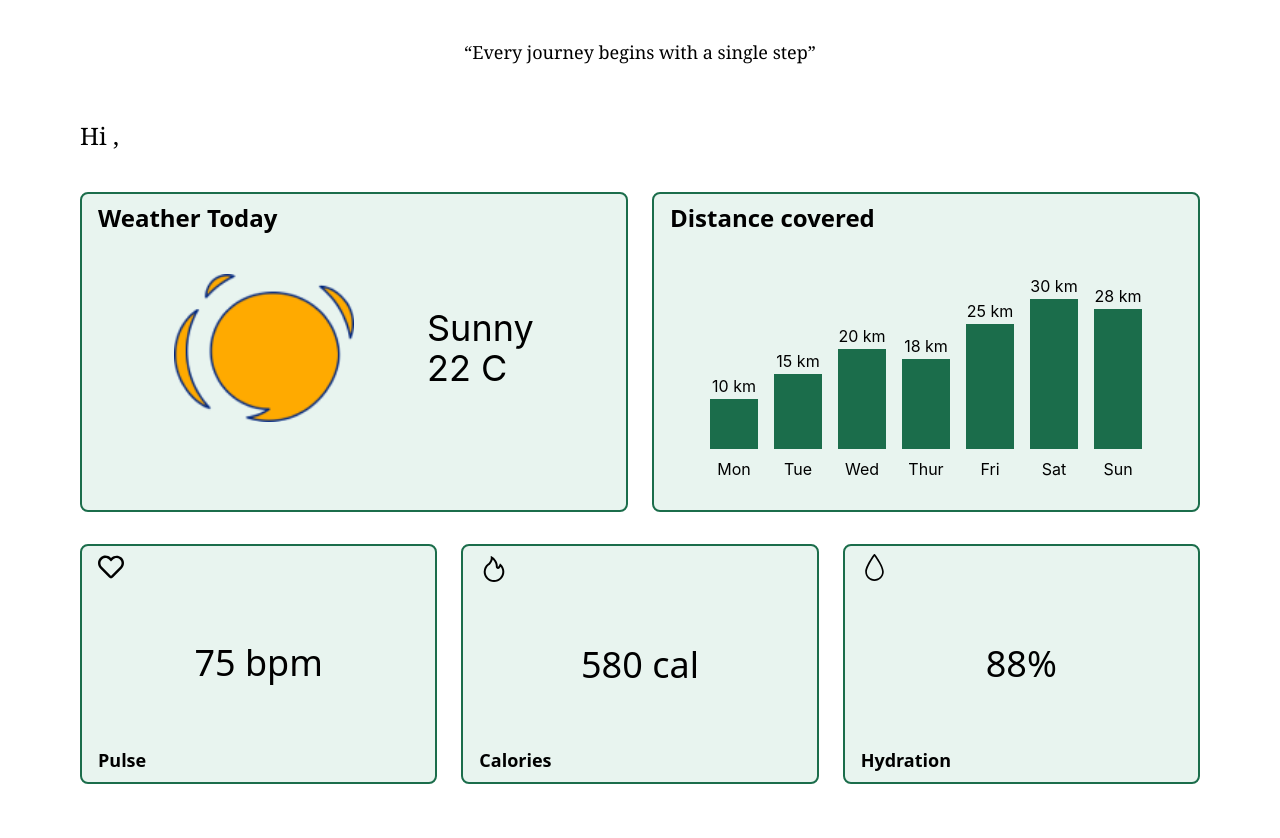
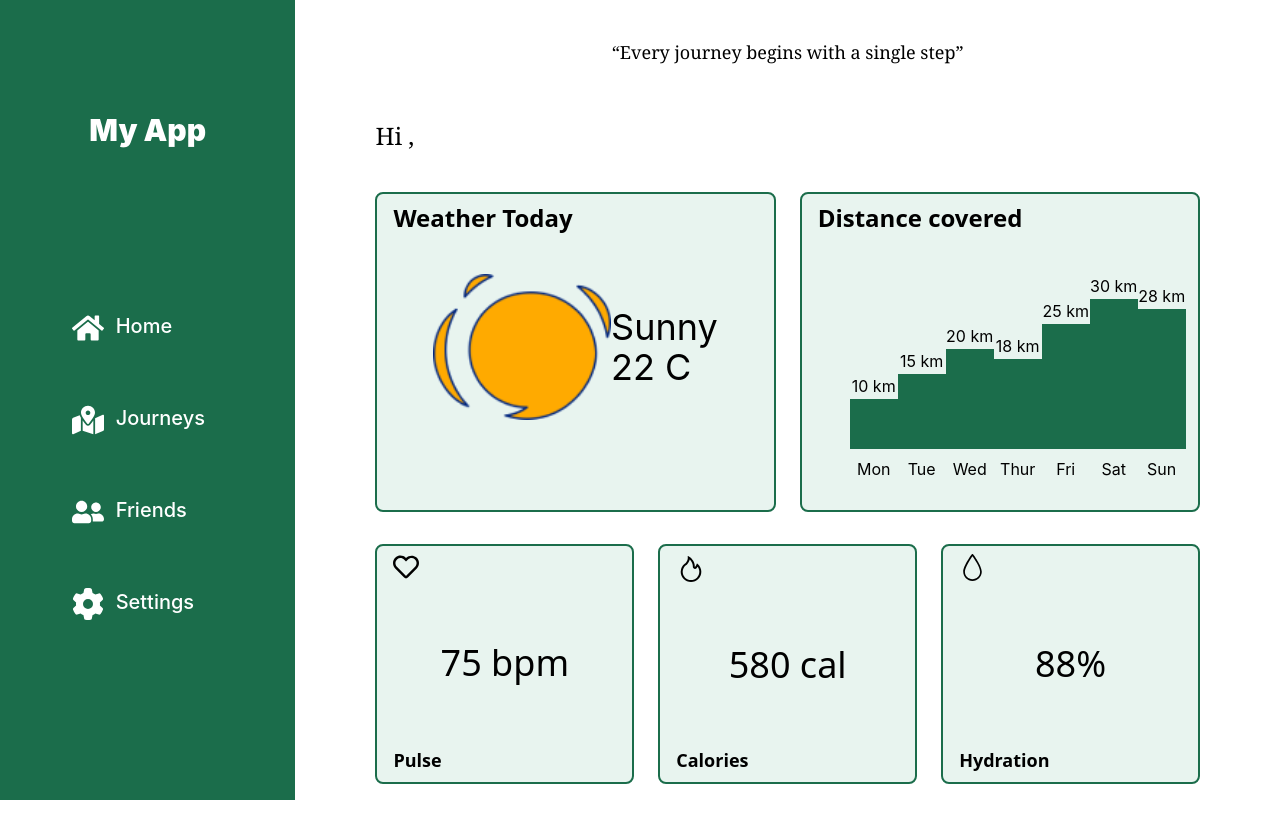
Before and after one commit to ArjunXvarma/team-project-team-26, a Next.js app in the folder frontend/: page / in a window 1280 px wide. Shown: the top 838 px of the page. After the commit the page ends 800 px from the top, so only its background shows below. Built offline with nearby package versions, Linux system fonts and the light colour scheme.

Commit message:
Added navbar

```diff
--- a/frontend/package.json
+++ b/frontend/package.json
@@ -25,6 +25,7 @@
     "react": "^18",
     "react-dom": "^18",
     "react-icons": "^5.0.1",
+    "react-leaflet": "^4.2.1",
     "react-native": "^0.73.5",
     "react-native-chart-kit": "^6.12.0"
   },
--- /dev/null
+++ b/frontend/src/app/components/navbar.tsx
@@ -0,0 +1,46 @@
+"use client";
+import Link from "next/link";
+import { ReactNode } from "react";
+import { FaGear } from "react-icons/fa6";
+import { FaHome, FaMapMarkedAlt, FaUserFriends } from "react-icons/fa";
+
+interface NavbarProps {
+  children: ReactNode;
+}
+
+export default function Navbar({ children }: NavbarProps) {
+  return (
+    <div className="flex w-screen h-screen">
+      <div className="bg-primary w-96 flex flex-col items-center">
+        <h1 className="text-white font-black text-3xl mt-28">My App</h1>
+        <div className="mt-36 flex flex-col gap-5">
+          <Link href={"/"}>
+            <div className="text-white flex gap-3 font-medium w-48 p-5 rounded-xl hover:bg-green-800">
+              <FaHome size={32} />
+              <p className="text-xl">Home</p>
+            </div>
+          </Link>
+          <Link href={"/journeys"} prefetch={true}>
+            <div className="text-white flex gap-3 font-medium w-48 p-5 rounded-xl hover:bg-green-800">
+              <FaMapMarkedAlt size={32} />
+              <p className="text-xl">Journeys</p>
+            </div>
+          </Link>
+          <Link href={"/friends"}>
+            <div className="text-white flex gap-3 font-medium w-48 p-5 rounded-xl hover:bg-green-800">
+              <FaUserFriends size={32} />
+              <p className="text-xl">Friends</p>
+            </div>
+          </Link>
+          <Link href={"/settings"}>
+            <div className="text-white flex gap-3 font-medium w-48 p-5 rounded-xl hover:bg-green-800">
+              <FaGear size={32} />
+              <p className="text-xl">Settings</p>
+            </div>
+          </Link>
+        </div>
+      </div>
+      <div className="w-full"> {children}</div>
+    </div>
+  );
+}
--- /dev/null
+++ b/frontend/src/app/friends/layout.tsx
@@ -0,0 +1,9 @@
+import Navbar from "../components/navbar";
+
+export default function FriendsLayout({
+  children,
+}: Readonly<{
+  children: React.ReactNode;
+}>) {
+  return <Navbar>{children}</Navbar>;
+}
--- /dev/null
+++ b/frontend/src/app/journeys/layout.tsx
@@ -0,0 +1,9 @@
+import Navbar from "../components/navbar";
+
+export default function JourneysLayout({
+  children,
+}: Readonly<{
+  children: React.ReactNode;
+}>) {
+  return <Navbar>{children}</Navbar>;
+}
--- a/frontend/src/app/journeys/page.tsx
+++ b/frontend/src/app/journeys/page.tsx
@@ -219,8 +219,10 @@ export default function Journeys() {
   return (
     <main>
       <div className="flex justify-between items-center mt-5 px-3">
-        <h1 className="font-black text-2xl text-primary">Journey</h1>
-        <h3 className="font-bold text-xl">Every journey begins with a single step</h3>
+        <h1 className="font-black text-2xl text-primary"></h1>
+        <p className="text-center text-lg font-serif flex-grow">
+          “Every journey begins with a single step”
+        </p>
         <Button className="bg-primary" leftSection={<GrAdd />} onClick={open}>
           Add
         </Button>
--- a/frontend/src/app/page.tsx
+++ b/frontend/src/app/page.tsx
@@ -1,13 +1,14 @@
 "use client";
 import Link from "next/link";
 import Image from "next/image";
-import { Button } from "@mantine/core";
+import Cookies from "js-cookie";
+import { useState } from "react";
+import { SlDrop } from "react-icons/sl";
+import Navbar from "./components/navbar";
 import { FaRegHeart } from "react-icons/fa";
-import { CiUser } from "react-icons/ci";
 import { AiOutlineFire } from "react-icons/ai";
-import { SlDrop } from "react-icons/sl";
-import { useState } from "react";
-import Cookies from "js-cookie";
+import { GiHamburgerMenu } from "react-icons/gi";
+import { ActionIcon, Button } from "@mantine/core";
 
 export default function Home() {
   const [data, _] = useState([
@@ -23,26 +24,14 @@ export default function Home() {
   const [username, __] = useState(Cookies.get("username"));
 
   return (
+    <Navbar>
       <main>
         <div className="w-full h-full">
-        <header className="flex w-full h-20 justify-around items-center pt-6">
+          <div className="flex w-full h-20 justify-around items-center pt-6 px-5">
             <p className="text-center text-lg font-serif flex-grow">
               “Every journey begins with a single step”
             </p>
-
-          {/* <Link href={"/landing"} className="flex items-center rounded-xl mr-10">
-            <p className="font-domine font-bold mr-2">Home</p>
-            <Button
-              className="rounded-full bg-green-700"
-              variant="filled"
-              color="rgba(0, 133, 57, 1)"
-              radius="xl"
-            >
-              {" "}
-              <CiUser size={30} />
-            </Button>
-          </Link> */}
-        </header>
+          </div>
 
           <div className="px-20 mb-20">
             <p className="font-serif text-2xl mt-10 ">Hi {username},</p>
@@ -95,5 +84,6 @@ export default function Home() {
           </div>
         </div>
       </main>
+    </Navbar>
   );
 }
--- /dev/null
+++ b/frontend/src/app/settings/layout.tsx
@@ -0,0 +1,9 @@
+import Navbar from "../components/navbar";
+
+export default function SettingsLayout({
+  children,
+}: Readonly<{
+  children: React.ReactNode;
+}>) {
+  return <Navbar>{children}</Navbar>;
+}
```
Also changed, not shown: frontend/src/app/friends/page.tsx (+109 -100 lines), frontend/src/app/journeys/[id]/page.tsx (+7 -7 lines), 1 other file (tests, documents, lock files or other folders). Lines whose indentation alone changed are shown as unchanged.
